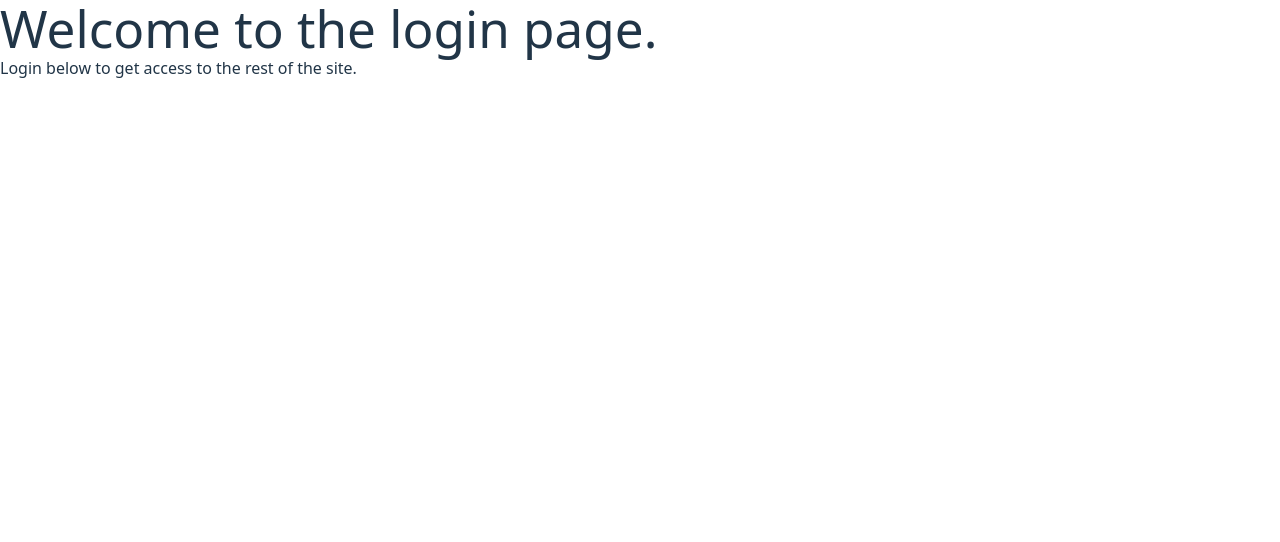
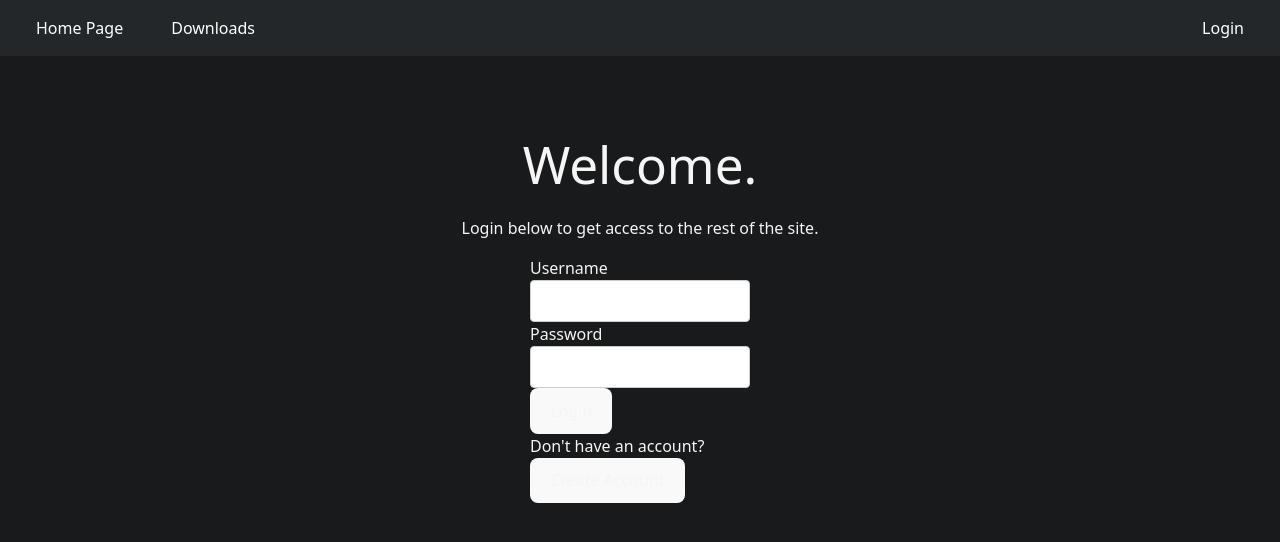
Before and after one commit to CoreyJiaJinHe/Webnovel-Scraper, a React (Vite) app in the folder vite-project/: page /react/LoginPage in a window 1280 px wide. Shown: the top 542 px of the page. Built offline with nearby package versions, Linux system fonts and the light colour scheme.

Commit message:
Add NavBar component and integrate it into Home, Login, and Download pages; enhance CSS for layout and styling

```diff
--- a/vite-project/src/App.css
+++ b/vite-project/src/App.css
@@ -1 +1,55 @@
 @import "tailwindcss";
+
+.centered-container {
+  min-height: 100vh;
+  display: flex;
+  flex-direction: column;
+  justify-content: flex-start; /* Align to top of available space */
+  align-items: center;
+  position: relative;
+}
+
+.main-content{
+    margin-top: 80px; /* Add top margin to push content down */
+    display: flex;
+    flex-direction: column;
+    align-items: center;
+    min-height: 400px; /* Optional: set a min-height for consistent downward expansion */
+}
+
+.login-content {
+  margin-top: 80px; /* Add top margin to push content down */
+  display: flex;
+  flex-direction: column;
+  align-items: center;
+  min-height: 400px; /* Optional: set a min-height for consistent downward expansion */
+}
+.login-content h1 {
+  margin-bottom: 24px;
+}
+
+.login-form {
+  margin-top: 16px;
+  display: flex;
+  flex-direction: column;
+  align-items: flex-start;
+  margin-bottom: 12px;
+}
+.login-form input {
+  background: #fff;
+  color: #181a1b;
+  border: 1px solid #ccc;
+  border-radius: 4px;
+  padding: 8px;
+  width: 220px;
+  box-sizing: border-box;
+}
+
+.login-form input:focus {
+  outline: 2px solid #0078d4;
+}
+
+body {
+  background: #181a1b;
+  color: #f5f5f5;
+}
--- /dev/null
+++ b/vite-project/src/NavBar.css
@@ -0,0 +1,46 @@
+nav {
+  width: 100%;
+  background: #23272a;
+  color: #fff;
+  display: flex;
+  align-items: center;
+  padding: 0 24px;
+  height: 56px;
+  box-sizing: border-box;
+}
+
+.navbar-center {
+  flex: 1;
+}
+
+.nav-links {
+  display: flex;
+  gap: 24px;
+  list-style: none;
+  padding: 0;
+  margin: 0;
+}
+
+.navbar-right {
+  display: flex;
+  align-items: center;
+  margin-left: auto;
+  list-style: none;
+}
+
+.navbar-right li {
+  list-style: none;
+}
+
+nav a {
+  color: #fff;
+  text-decoration: none;
+  font-weight: 500;
+  padding: 8px 12px;
+  border-radius: 4px;
+  transition: background 0.2s;
+}
+
+nav a:hover {
+  background: #393e46;
+}
--- a/vite-project/src/Pages/DownloadPage.jsx
+++ b/vite-project/src/Pages/DownloadPage.jsx
@@ -1,5 +1,6 @@
 import { useState, useEffect } from 'react'
 import BookCard from '../components/BookCard.jsx'
+import NavBar from '../components/NavBar'
 
 import axios from "axios";
 const API_URL = "http://localhost:8000/api";
@@ -172,6 +173,7 @@ function DownloadPage() {
     //DONE: Make categories for saved books. One for royalroad, one for novelbin, one for foxaholic, etc.
     return (
     <>
+    <NavBar/>
     <div className='h-full mx-50 w-[calc(100%-100)] max-w-full text-white'>
         <div className='flex flex-col gap-10 h-full mx-50 text-center '>
         <h1 className='text-4xl mt-10'>Rudimentary File Hosting</h1>
--- a/vite-project/src/Pages/HomePage.jsx
+++ b/vite-project/src/Pages/HomePage.jsx
@@ -2,6 +2,8 @@
 // import axios from "axios";
 // const API_URL = "http://localhost:8000/api";
 // const api = axios.create({ baseURL: API_URL });
+
+import NavBar from '../components/NavBar'
 
 export function HomePage() {
 //   useEffect(()=>{
@@ -9,13 +11,14 @@ export function HomePage() {
 //       })
   return (
     <>
-    <h1>
-        Welcome to the HomePage.
-    </h1>
-    <div id="bar" className="width">
-
+    <NavBar/>
+    <div className="centered-container">
+      <div className="main-content">
+        <h1>
+            Welcome to the HomePage.
+        </h1>
+      </div>
     </div>
-
     </>
   )
 }
--- a/vite-project/src/Pages/LoginPage.jsx
+++ b/vite-project/src/Pages/LoginPage.jsx
@@ -1,21 +1,71 @@
 import { useState, useEffect } from 'react'
+import NavBar from '../components/NavBar'
+
+
 import axios from "axios";
 
 const API_URL = "http://localhost:8000/api";
 const api = axios.create({ baseURL: API_URL });
 
 export function LoginPage() {
+  const [showAccountCreation, setShowAccountCreation] = useState(false);
 
 
-  // useEffect(()=>{
+  function handleSubmit(e){
+    e.preventDefault();
 
-  //     })
+    const form=e.target;
+    const formData=new FormData(form)
+  }
+
+  function handleAccountCreation(e){
 
 
+
+  }
   return (
     <>
-      <h1>Welcome to the login page.</h1>
-      <p>Login below to get access to the rest of the site.</p>
+    <NavBar/>
+      <div className="centered-container">
+        {showAccountCreation ? (
+          <div className="login-content">
+            <h1>Create Account</h1>
+            <p>Fill out the form to create a new account.</p>
+            <form className="login-form" method="post" onSubmit={handleAccountCreation}>
+              <p>Username</p>
+              <label>
+                <input name="userName"/>
+              </label>
+              <p>Password</p>
+              <input name="passWord"/>
+              <p>Confirm Password</p>
+              <input name="confirmPassWord"/>
+              <button type="submit">Create Account</button>
+              <button type="button" onClick={() => setShowAccountCreation(false)}>
+                Back to Login
+              </button>
+            </form>
+          </div>
+        ) : (
+          <div className="login-content">
+            <h1>Welcome.</h1>
+            <p>Login below to get access to the rest of the site.</p>
+            <form className="login-form" method="post" onSubmit={handleSubmit}>
+              <p>Username</p>
+              <label>
+                <input name="userName"/>
+              </label>
+              <p>Password</p>
+              <input name="passWord"/>
+              <button type="submit">Login</button>
+              <p>Don't have an account?</p>
+              <button type="button" onClick={() => setShowAccountCreation(true)}>
+                Create Account
+              </button>
+            </form>
+          </div>
+        )}
+      </div>
     </>
   )
 }
--- /dev/null
+++ b/vite-project/src/Pages/UserPage.jsx
@@ -0,0 +1,17 @@
+export function UserPage() {
+
+
+  // useEffect(()=>{
+
+  //     })
+
+
+  return (
+    <>
+      <h1>Welcome to the login page.</h1>
+      <p>Login below to get access to the rest of the site.</p>
+    </>
+  )
+}
+
+export default LoginPage
--- a/vite-project/src/components/NavBar.jsx
+++ b/vite-project/src/components/NavBar.jsx
@@ -0,0 +1,32 @@
+import '../NavBar.css'
+
+function Navbar(){
+    return(
+        <>
+        <nav>
+            <div className="navbar-center">
+                <ul className="nav-links">
+                    <li>
+                        <a href="/react/HomePage/">Home Page</a>
+                    </li>
+                    <li>
+                        <a href="/react/DownloadPage/">Downloads</a>
+                    </li>
+
+
+                </ul>
+            </div>
+            <div className="navbar-right">
+                <li>
+                    <a href="/react/LoginPage/">Login</a>
+                </li>
+            </div>
+
+
+        </nav>
+        </>
+    )
+
+
+}
+export default Navbar
--- a/vite-project/src/main.jsx
+++ b/vite-project/src/main.jsx
@@ -20,11 +20,11 @@ const router = createBrowserRouter([
     element: <HomePage />,
   },
   {
-    path: "/react/LoginPage",
+    path: "/react/LoginPage/",
     element: <LoginPage />,
   },
   {
-    path: "/react/DownloadPage",
+    path: "/react/DownloadPage/",
     element: <DownloadPage />,
   },
 ]);
```
